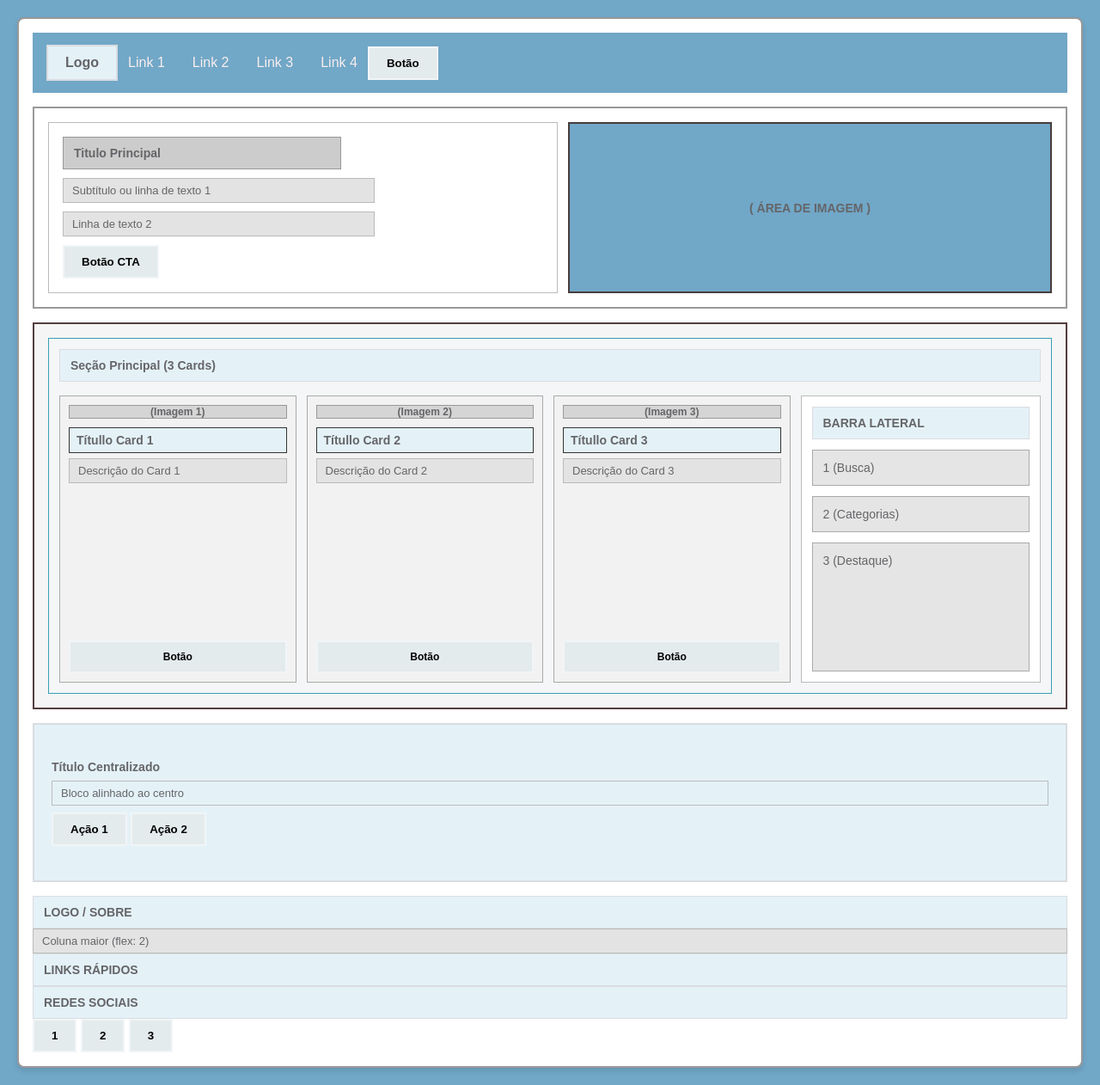
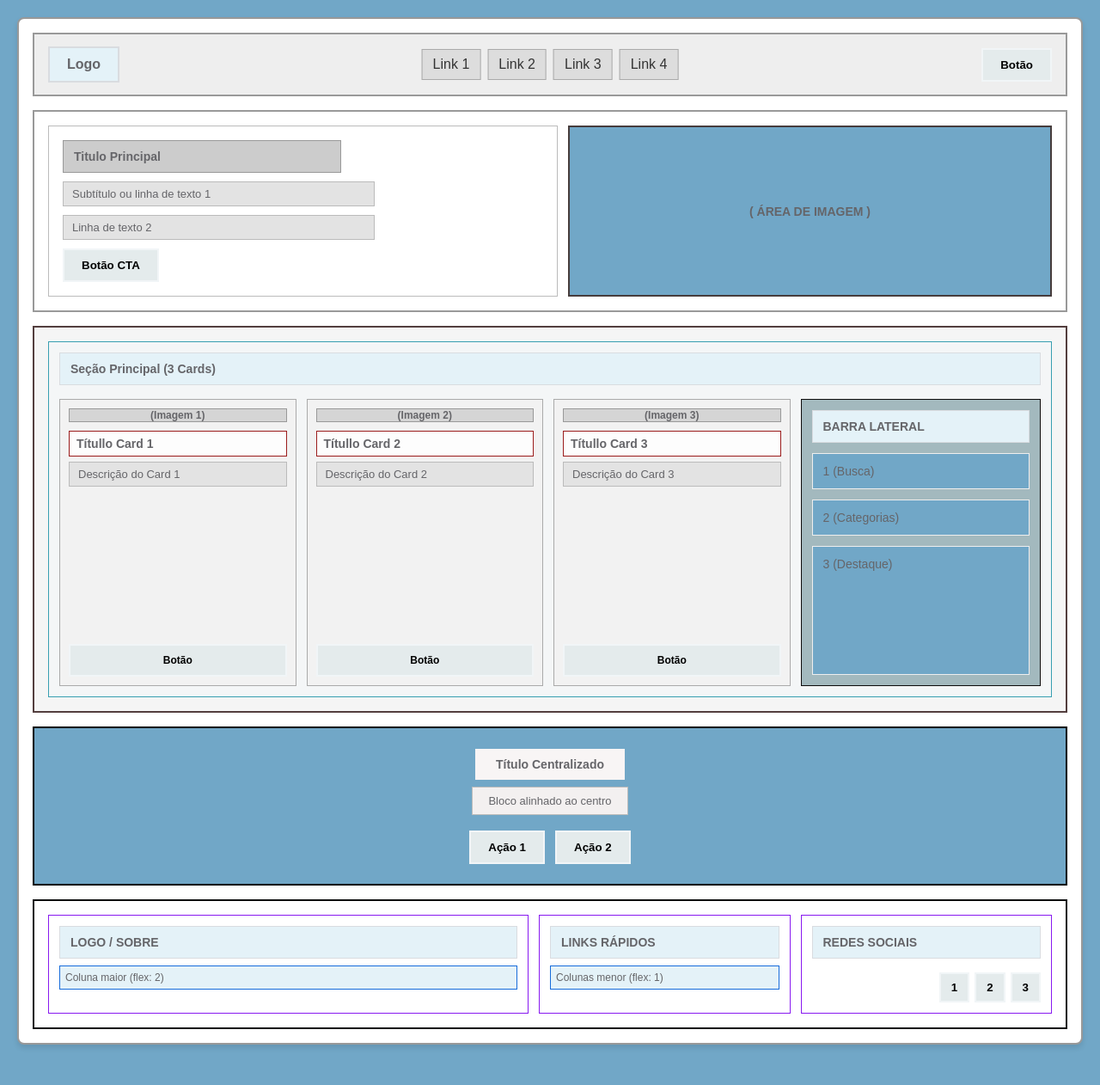
Before and after one commit to jcjoab22/-Atividade-fixa-o-flexbox, a plain HTML site: page index.html in a window 1280 px wide. Shown: the whole page at 86% size. After the commit the page ends 1235 px from the top, so only its background shows below. Drawn offline with Linux system fonts and the light colour scheme.

Commit message:
quase acabando meu trabalho

```diff
--- a/index.html
+++ b/index.html
@@ -99,6 +99,7 @@
 
                 <div class="footer-column footer-links">
                     <h3>LINKS RÁPIDOS</h3>
+                    <p>Colunas menor (flex: 1)</p>
                 </div>
 
                  <div class="footer-column footer-social">
--- a/style.css
+++ b/style.css
@@ -61,19 +61,34 @@ a {
     font-weight: bold;
 }
 
+.header {
+    display: flex;
+    justify-content: space-between;
+    align-items: center;
+
+    position: relative;
+
+    padding: 14px 16px;
+    background: #eeeeee;
+    border: 2px solid #999;
+}
+
 .menu {
     display: flex;
     gap: 8px;
+
+    position: absolute;
+    left: 50%;
+    transform: translateX(-50%);
 }
 
 .menu a {
     text-decoration: none;
-    color: #f7eeee;
+    background: #dddddd;
+    border: 1px solid #aaa;
+    color: #333;
     padding: 8px 12px;
-    border-radius: 4px;
-    transition: background-color 0.3s ;
 }
-
 .hero {
     display: flex;
     gap: 12px;
@@ -176,8 +191,8 @@ a {
 }
 
 .card h4 {
-    background : #e4f2f8;
-    border: 1px solid #333;
+    background : #fdfdfd;
+    border: 1px solid #9b1c1c;
     padding: 6px 8px;
 }
 
@@ -193,13 +208,13 @@ a {
     flex: 1;
     gap: 12px;
     padding: 12px;
-    border: 1px solid #bbb;
-    background:#ffff
+    border: 1px solid #0e0c0c;
+    background:#a3b9be
  }
 
  .widget {
-    background: #e5e5e5;
-    border: 1px solid #aaa;
+    background: #71a7c7;
+    border: 1px solid #eeeeee;
     padding: 12px;
     font-size: 14px;
  }
@@ -212,21 +227,80 @@ a {
  .Destaques {
     display: flex;
     flex-direction: column;
+
     justify-content: center;
-    gap: 8px;
+    align-items: center;
+
+    text-align: center;
+
     min-height: 185px;
     padding: 20px;
-    background: #e4f2f8;
-    border: 2px solid #d9dce0;
+    background: #71a7c7;
+    border: 2px solid #000000;
+    gap: 8px;
+}
+
+ .Destaques h2 {
+    width: fit-content;
+    background: #f8f5f5;
+    padding: 10px 24px;
+}
+
+.Destaques p {
+    width: fit-content;
+    background: #f3f0f0;
+    padding: 8px 18px;
+}
+
+ .Destaque-button {
+    display: flex;
+    justify-content: center;
+    gap: 12px;
+    margin-top: 10px;
  }
 
- .Destaque h2 {
-    background: #e4f2f8;
-    border: 1px solid #d9dce0;
-    padding: 10px 24px;
+ .footer {
+    display: flex;
+    gap: 12px;
+    padding: 16px;
+    border: 2px solid #0c0d0e;
  }
 
- .Destaques p {
+ .footer-column {
+    display: flex;
+    flex-direction: column;
+    gap: 8px;
+    padding: 12px;
+    border: 1px solid #8819f0;
+ }
+
+ .footer-about {
+    flex: 2;
+ }
+
+ .footer-links {
+    flex: 1;
+ }
+
+ .footer-social {
+    flex: 1;
+ }
+
+ .footer-column p {
     background: #e4f2f8;
-    padding: 6px 10px;
+    border: 1px solid #176cdb;
+    padding: 6px;
+    font-size: 12px;
  }
+
+ .social-buttons {
+    display: flex;
+    justify-content: flex-end;
+    gap: 6px;
+    margin-top: 8px;
+ }
+
+
+ .social-buttons button {
+    padding: 8px 12px;
+}
```
